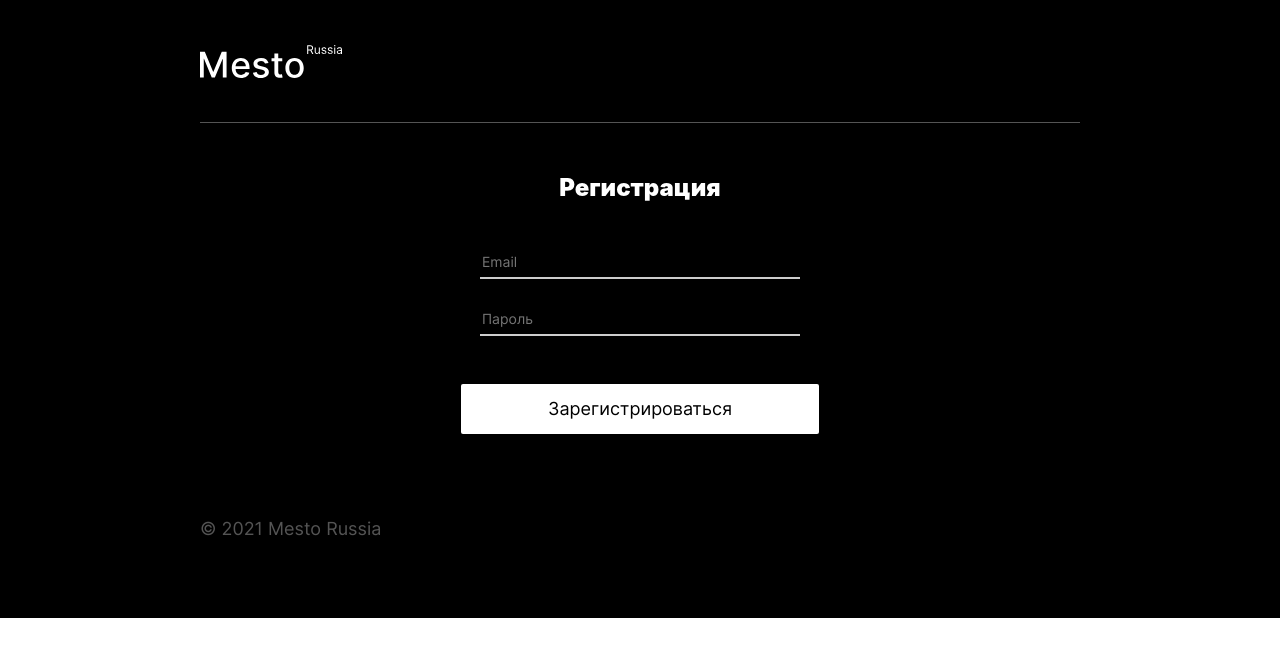
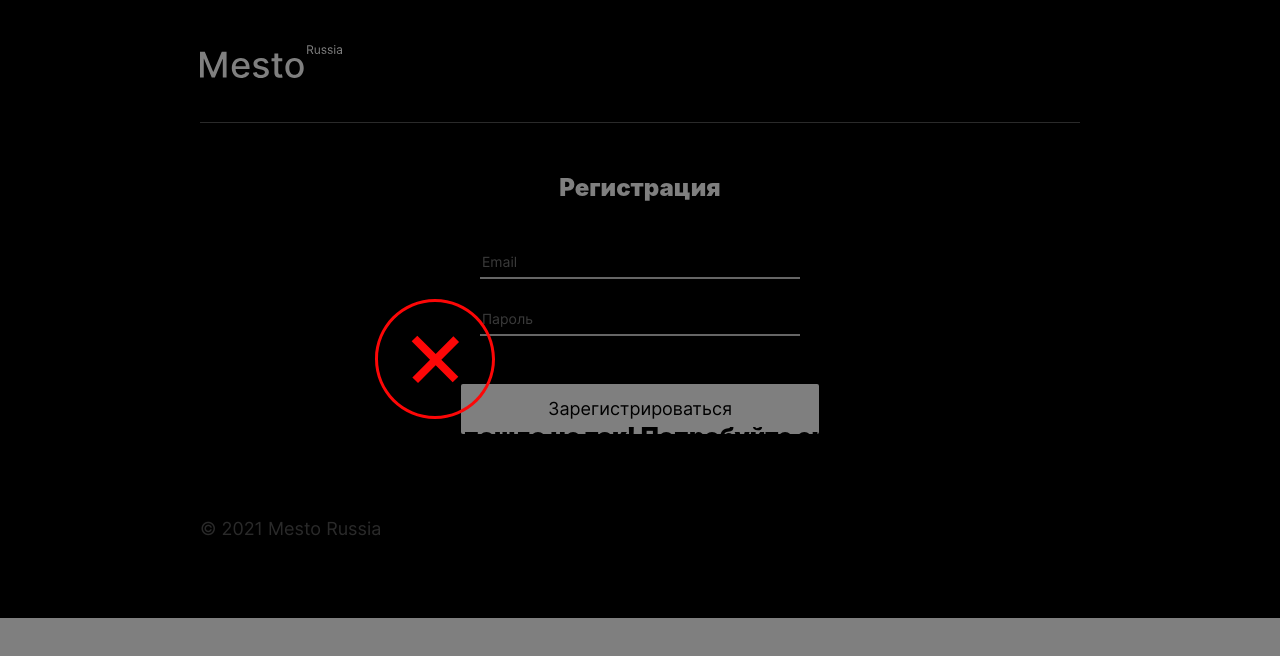
Before and after one commit to n817/react-mesto-auth, a React (Create React App) app: page /sign-up in a window 1280 px wide. Shown: the top 656 px of the page. Built offline with nearby package versions, Linux system fonts and the light colour scheme; no server answers; the HTML template or start-up script is replaced by a standard one; a web font is replaced by a local one.

Commit message:
feat: создать компонент InfoTooltip

```diff
--- a/src/components/App.js
+++ b/src/components/App.js
@@ -13,6 +13,7 @@
 import api from '../utils/api'
 import '../index.css';
 import ImagePopup from './ImagePopup';
+import InfoTooltip from './InfoTooltip';
 
 
 function App() {
@@ -200,6 +201,12 @@
           card={selectedCard}
           onClose={closeAllPopups}/>
 
+        <InfoTooltip
+          isOpen={true}
+          regStatusError={true}
+          onClose={closeAllPopups}
+        />
+
       </CurrentUserContext.Provider>
     </div>
   );
--- /dev/null
+++ b/src/components/InfoTooltip.js
@@ -0,0 +1,25 @@
+import successIcon from '../images/success-icon.svg';
+import failIcon from '../images/fail-icon.svg';
+
+function InfoTooltip({isOpen, regStatusError, onClose}) {
+
+  const InfoTooltipIcon = regStatusError
+    ? failIcon
+    : successIcon;
+
+  const InfoTooltipTitle = regStatusError
+    ? 'Что-то пошло не так! Попробуйте ещё раз.'
+    : 'Вы успешно зарегистрировались!';
+
+  return(
+    <section className={`popup ${isOpen ? "popup_opened" : ""}`} aria-label="Сообщение о результате регистрации">
+    <figure className="">
+      <button type="button" className="popup__close-button" aria-label="Закрыть попап" onClick={onClose}></button>
+      <img src={InfoTooltipIcon} alt={InfoTooltipTitle} className=""/>
+      <figcaption className="form__title">{InfoTooltipTitle}</figcaption>
+    </figure>
+    </section>
+  );
+}
+
+export default InfoTooltip;
--- a/src/components/Register.js
+++ b/src/components/Register.js
@@ -1,7 +1,6 @@
 import IdentityForm from "./IdentityForm";
 
 function Register() {
-  const pStyle = {color: 'white', textAlign: 'center'}
   return(
     <IdentityForm
       title="Регистрация"
```
Also changed, not shown: src/images/fail-icon.svg (added), src/images/success-icon.svg (added).
